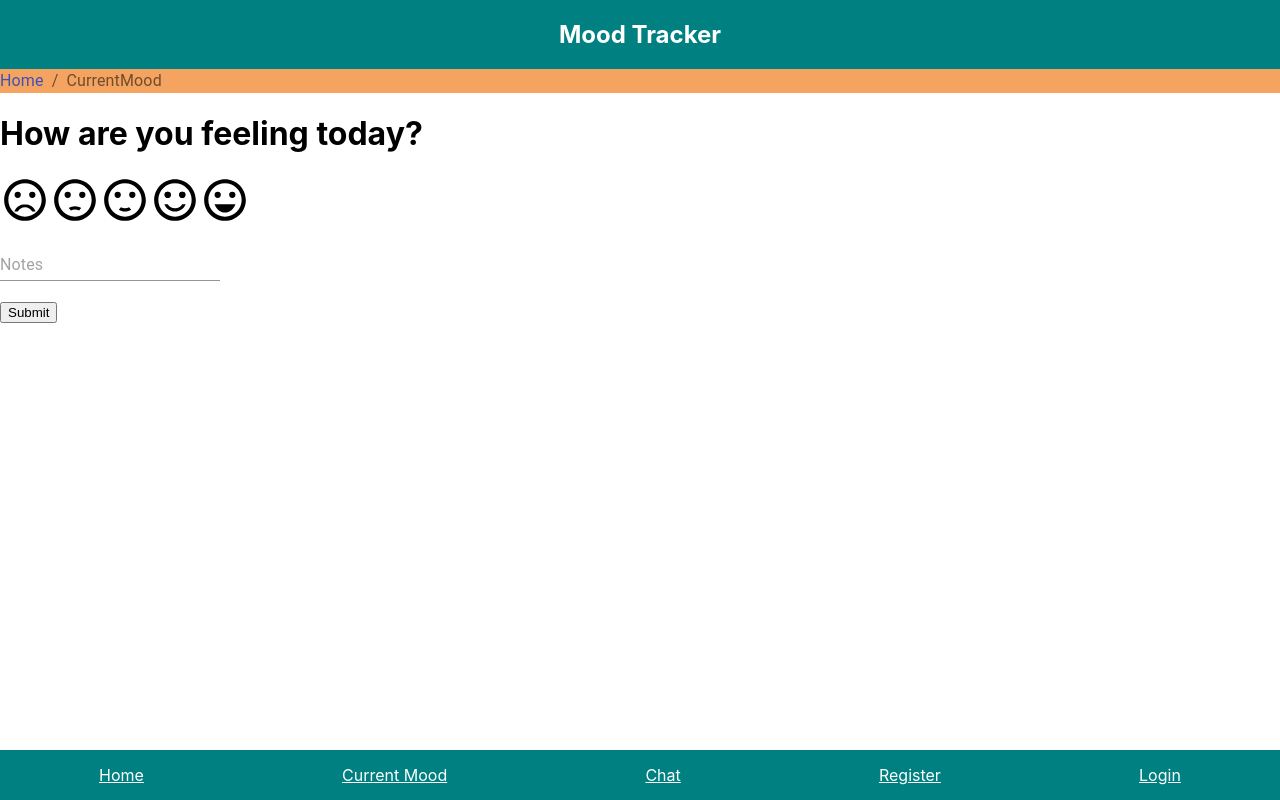
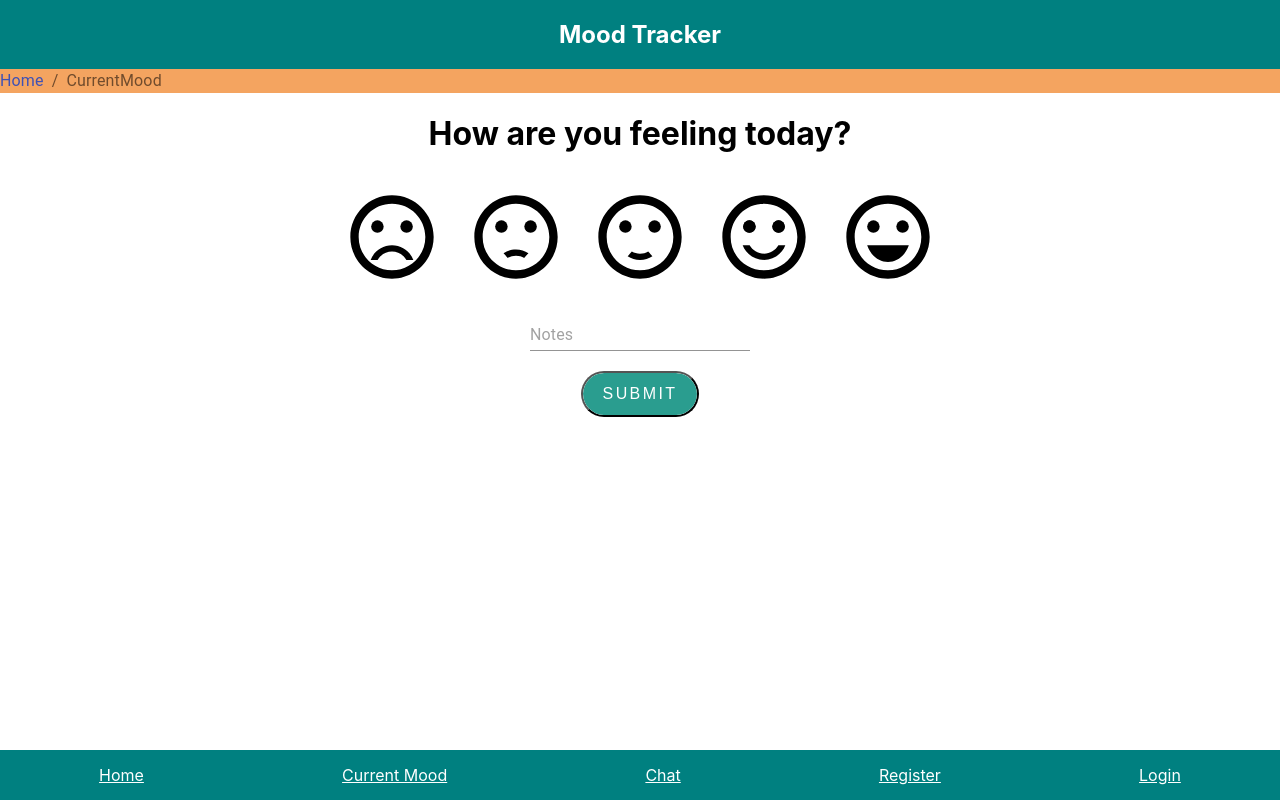
Before and after one commit to Bradon88/mood-tracker, a React (Create React App) app: page /#/CurrentMood in a window 1280 px wide. Built offline with nearby package versions, Linux system fonts and the light colour scheme.

Commit message:
current-mood-updated

```diff
--- a/src/Components/CurrentMood/CurrentMood.js
+++ b/src/Components/CurrentMood/CurrentMood.js
@@ -5,7 +5,8 @@ import SentimentSatisfiedAltIcon from '@material-ui/icons/SentimentSatisfiedAlt'
 import SentimentVeryDissatisfiedIcon from '@material-ui/icons/SentimentVeryDissatisfied';
 import SentimentVerySatisfiedIcon from '@material-ui/icons/SentimentVerySatisfied';
 import TextField from '@material-ui/core/TextField';
-
+import IconButton from '@material-ui/core/IconButton'
+import './CurrentMood.scss'
 
 class CurrentMood extends Component{
 
@@ -15,33 +16,43 @@ class CurrentMood extends Component{
         return(
             <div className="icons">
                 <h1>How are you feeling today?</h1>
-                <SentimentVeryDissatisfiedIcon
+
+
+                <IconButton><SentimentVeryDissatisfiedIcon
+                className='sad button'
                 style={{
-                    height: "50px",
-                    width: "50px"
-                }}>1</SentimentVeryDissatisfiedIcon>
 
-                <SentimentDissatisfied
+                    // color: "#264653"
+                }}/></IconButton>
+
+                <IconButton><SentimentDissatisfied
+                className = 'bummed button'
                 style={{
-                    height: "50px",
-                    width: "50px"
-                }}>2</SentimentDissatisfied>
+                    // height: "50px",
+                    // width: "50px",
+                    // color: "#e9c46a"
+                }}/></IconButton>
 
-                <SentimentSatisfiedIcon
+                <IconButton><SentimentSatisfiedIcon
+                className = 'meh button'
                 style={{
-                    height: "50px",
-                    width: "50px"
-                }}>3</SentimentSatisfiedIcon>
-                <SentimentSatisfiedAltIcon
+                    // height: "50px",
+                    // width: "50px"
+                }}/></IconButton>
+
+                <IconButton><SentimentSatisfiedAltIcon
+                className = 'happy button'
                 style={{
-                    height: "50px",
-                    width: "50px"
-                }}>4</SentimentSatisfiedAltIcon>
-                <SentimentVerySatisfiedIcon
+                    // height: "50px",
+                    // width: "50px"
+                }}/></IconButton>
+
+                <IconButton><SentimentVerySatisfiedIcon
+                className = 'stoked button'
                 style={{
-                    height: "50px",
-                    width: "50px"
-                }}>5</SentimentVerySatisfiedIcon>
+                    // height: "50px",
+                    // width: "50px"
+                }}/></IconButton>
 
                 <div>
                     <br></br>
@@ -50,10 +61,12 @@ class CurrentMood extends Component{
                     </TextField>
                     <br></br>
                     <br></br>
-                    <button>Submit
+                    <button className="btn">Submit
                         {/* add alert with console.log for submission */}
                     </button>
                 </div>
+
+
             </div>
 
         )
--- /dev/null
+++ b/src/Components/CurrentMood/CurrentMood.scss
@@ -0,0 +1,101 @@
+$color: #2a9d8f;
+
+
+body{
+    display: flex;
+    text-align: center;
+
+
+}
+
+div{
+
+    .button{
+        height: 100px;
+        width: 100px;
+        color: black;
+    }
+
+    // .sad{
+    //     height: "100px";
+    //     width: "100px"
+    // }
+
+    // :focus{
+    //     background:;
+    // }
+
+    .sad{
+         :hover{
+        color: #bf5c43 ;
+        }
+    }
+
+    .bummed{
+        :hover{
+            color:#ee8959 ;
+        }
+    }
+
+    .meh{
+        :hover{
+            color:#efb366 ;
+        }
+    }
+
+    .happy{
+        :hover{
+            color: #e9cf6a
+        }
+    }
+
+    .stoked{
+        :hover{
+            color: #babb74
+        }
+    }
+}
+
+
+.btn {
+    display: inline-block;
+    padding: .75rem 1.25rem;
+    border-radius: 10rem;
+    color: #fff;
+    text-transform: uppercase;
+    font-size: 1rem;
+    letter-spacing: .15rem;
+    transition: all .3s;
+    position: relative;
+    overflow: hidden;
+    z-index: 1;
+    &:after {
+      content: '';
+      position: absolute;
+      bottom: 0;
+      left: 0;
+      width: 100%;
+      height: 100%;
+      background-color: $color;
+      border-radius: 10rem;
+      z-index: -2;
+    }
+    &:before {
+      content: '';
+      position: absolute;
+      bottom: 0;
+      left: 0;
+      width: 0%;
+      height: 100%;
+      background-color: darken($color, 15%);
+      transition: all .3s;
+      border-radius: 10rem;
+      z-index: -1;
+    }
+    &:hover {
+      color: #fff;
+      &:before {
+        width: 100%;
+      }
+    }
+  }
```
